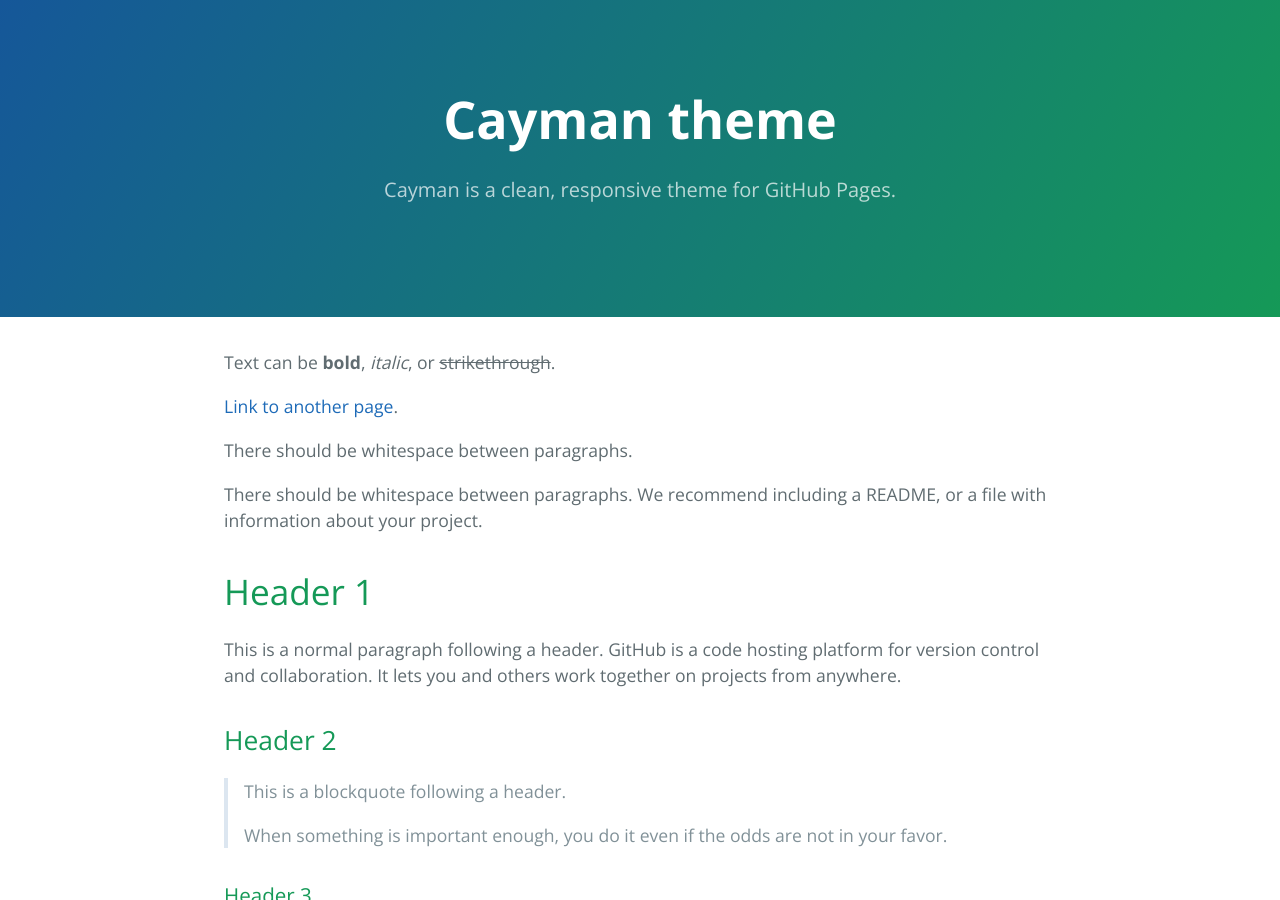
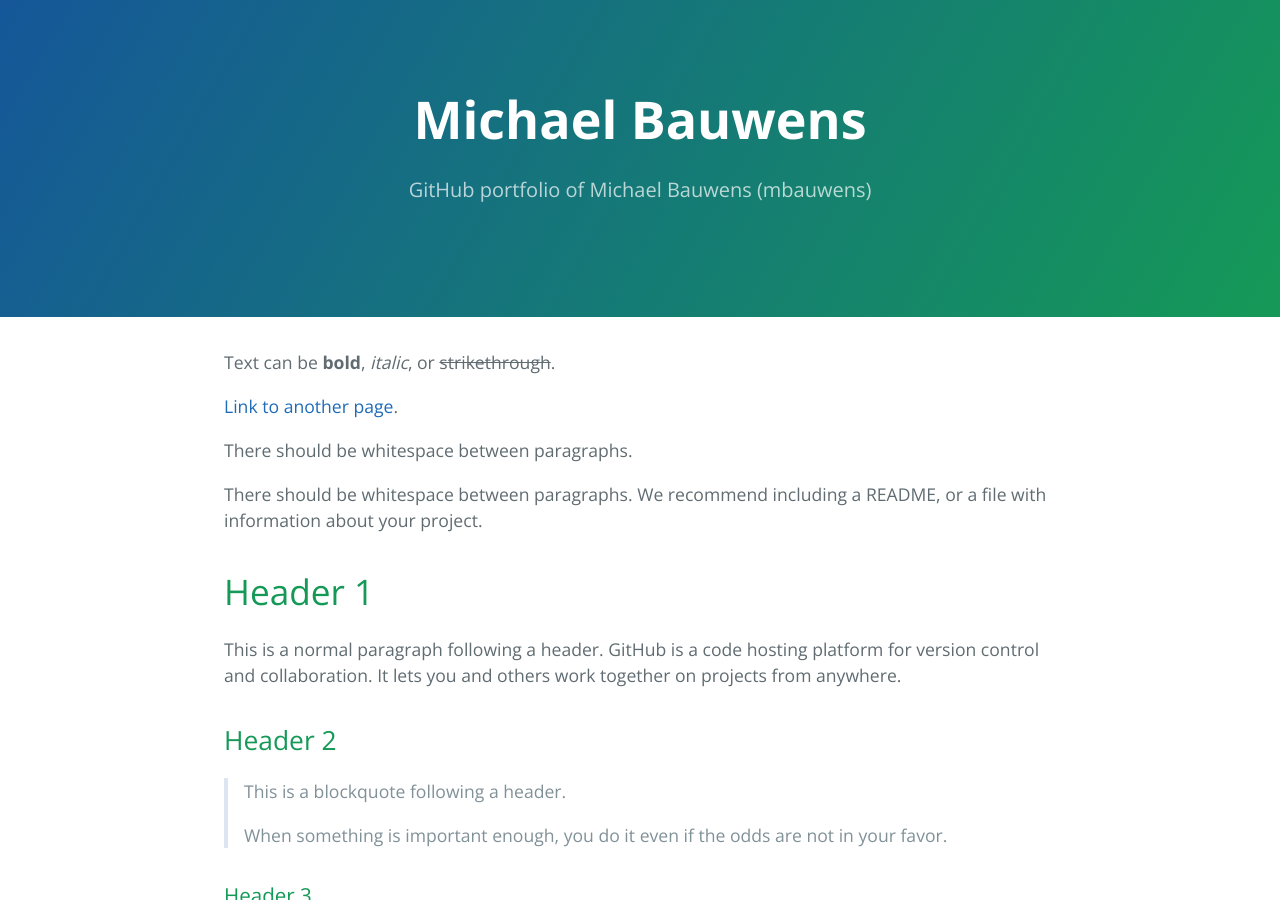
Before and after one commit to mbauwens/mbauwens.github.io, a Jekyll site: the page built from index.md, in a window 1280 px wide and 900 px high. Built offline with Jekyll 4.4.1, drawn with Linux system fonts in a browser that asks for light colours.

Commit message:
Update _config.yml

```diff
--- a/_config.yml
+++ b/_config.yml
@@ -1,5 +1,5 @@
-title: Cayman theme
-description: Cayman is a clean, responsive theme for GitHub Pages.
-show_downloads: true
+title: Michael Bauwens
+description: GitHub portfolio of Michael Bauwens (mbauwens)
+show_downloads: false
 google_analytics:
 theme: jekyll-theme-cayman
```
